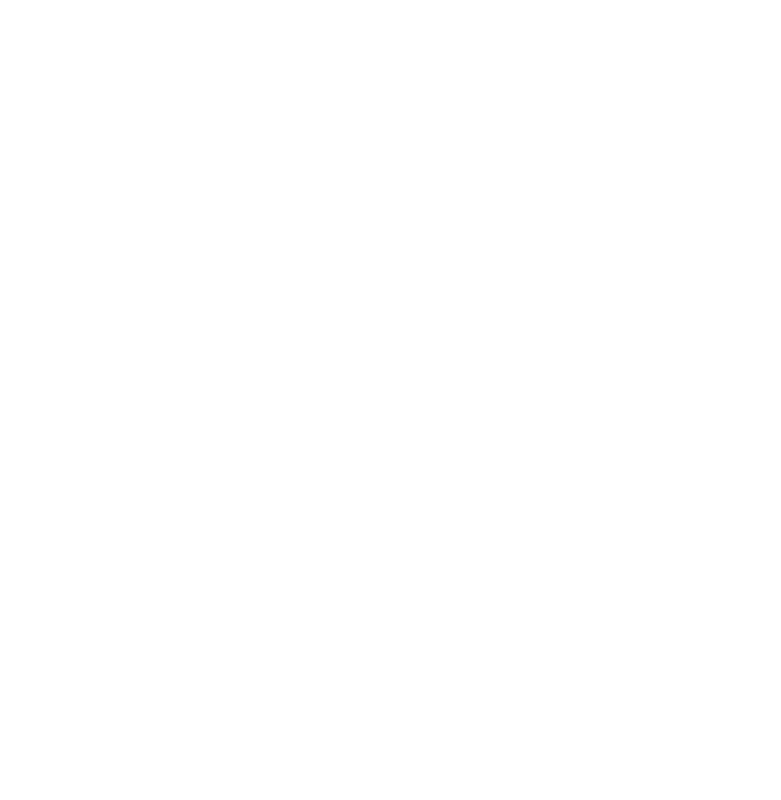
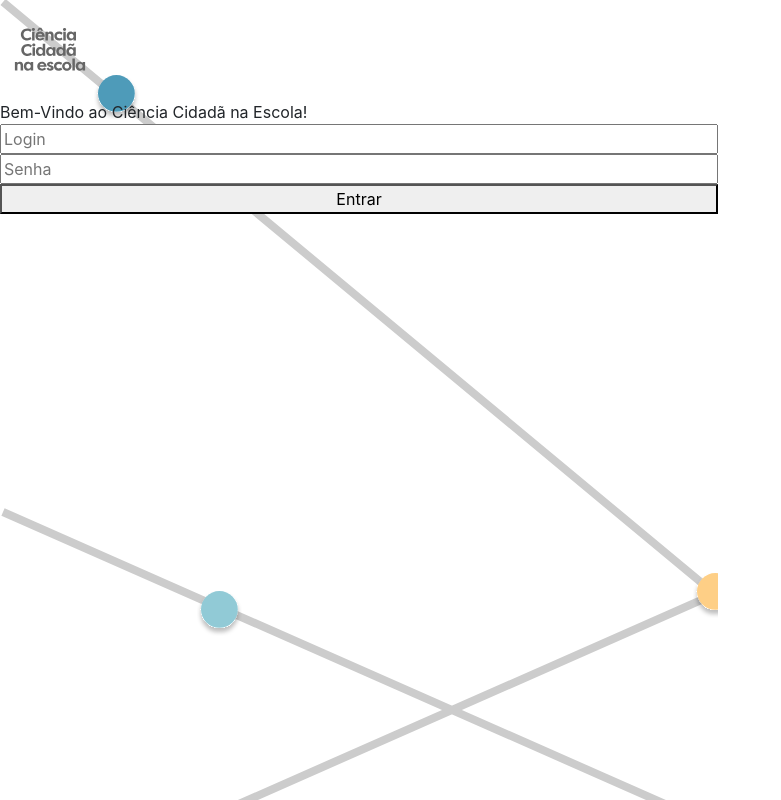
Before and after one commit to VRI-UFPR/CienciaNaEscola, a React (Create React App) app: page /login in a window 1280 px wide. Before the commit this address had no page. Shown: the top 800 px of the page, without its empty margins (0-781 px from the left). Built offline with nearby package versions, Linux system fonts and the light colour scheme; a web font is replaced by a local one.

Commit message:
[ADD] LoginPage sem estilização

```diff
--- a/src/App.jsx
+++ b/src/App.jsx
@@ -2,6 +2,7 @@ import logo from "./assets/images/logo.svg";
 import React from "react";
 import SplashPage from "./pages/SplashPage";
 import { BrowserRouter, Routes, Route } from "react-router-dom";
+import LoginPage from "./pages/LoginPage";
 
 const styles = `
 .App {
@@ -66,6 +67,7 @@ function App(props) {
                     }
                 />
                 <Route path="/splash" element={<SplashPage />} />
+                <Route path="/login" element={<LoginPage />} />
             </Routes>
             <style dangerouslySetInnerHTML={{ __html: styles }} />
         </BrowserRouter>
--- /dev/null
+++ b/src/pages/LoginPage.jsx
@@ -0,0 +1,27 @@
+import React from "react";
+import LoginTitle from "../assets/images/loginTitle.svg";
+import Background from "../assets/images/paginaInicialLogin.svg";
+
+const styles = `.login-wrapper {
+    background-size: 100%;
+    background-repeat: repeat-y;
+}`;
+
+function LoginPage(props) {
+    return (
+        <div style={{ backgroundImage: `url(${Background})`, width: "718px", height: "1349px" }}>
+            <div className="login-wrapper d-flex flex-column">
+                <div className="d-flex align-items-center">
+                    <img src={LoginTitle} alt="" style={{ width: "100px", height: "100px" }} />
+                </div>
+                <span>Bem-Vindo ao Ciência Cidadã na Escola!</span>
+                <input type="text" placeholder="Login" />
+                <input type="text" placeholder="Senha" />
+                <button> Entrar </button>
+            </div>
+            <style dangerouslySetInnerHTML={{ __html: styles }} />
+        </div>
+    );
+}
+
+export default LoginPage;
```
Also changed, not shown: src/assets/images/loginTitle.svg (added), src/assets/images/paginaInicialLogin.svg (added).
